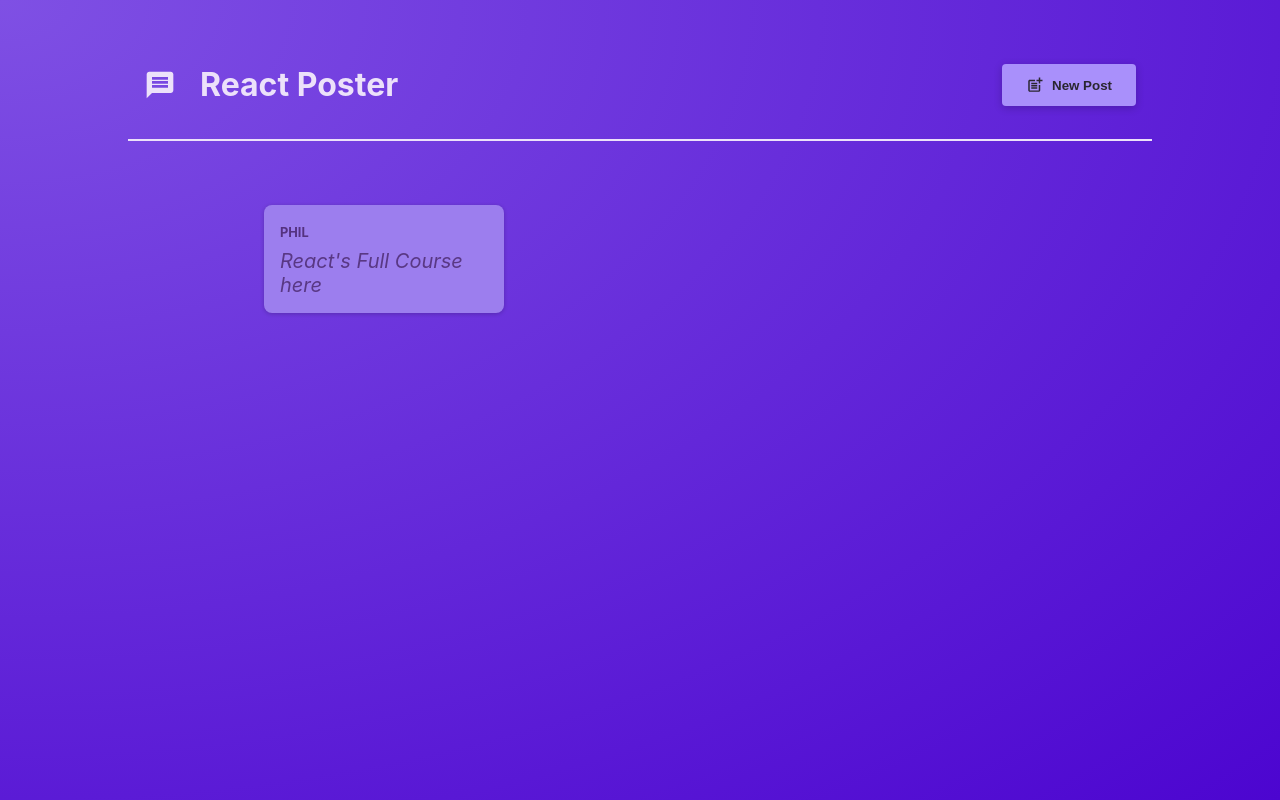
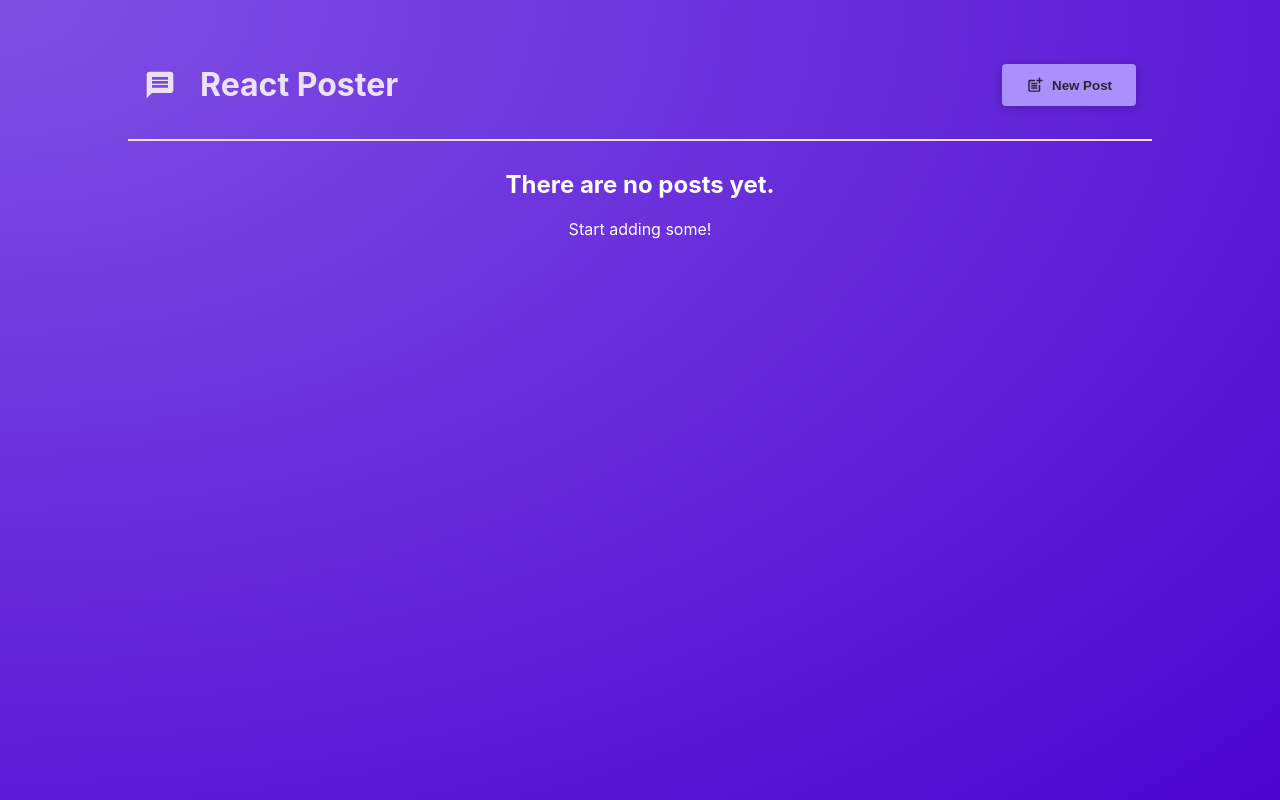
Before and after one commit to Philippe35507/max-react-router, a React (Vite) app: page / in a window 1280 px wide. Built offline with nearby package versions, Linux system fonts and the light colour scheme.

Commit message:
Outputting list data

```diff
--- a/src/components/PostsList.jsx
+++ b/src/components/PostsList.jsx
@@ -18,9 +18,19 @@
           <NewPost onCancel={onStopPosting} onAddPost={addPostHandler} />
         </Modal>
       )}
-      <ul className={classes.posts}>
-        <Post author="Phil" body="React's Full Course here" />
-      </ul>
+      {posts.length > 0 && (
+        <ul className={classes.posts}>
+          {posts.map((post) => (
+            <Post key={post.body} author={post.author} body={post.body} />
+          ))}
+        </ul>
+      )}
+      {posts.length === 0 && (
+        <div style={{ textAlign: "center", color: "white" }}>
+          <h2>There are no posts yet. </h2>
+          <p>Start adding some!</p>
+        </div>
+      )}
     </>
   );
 }
```
